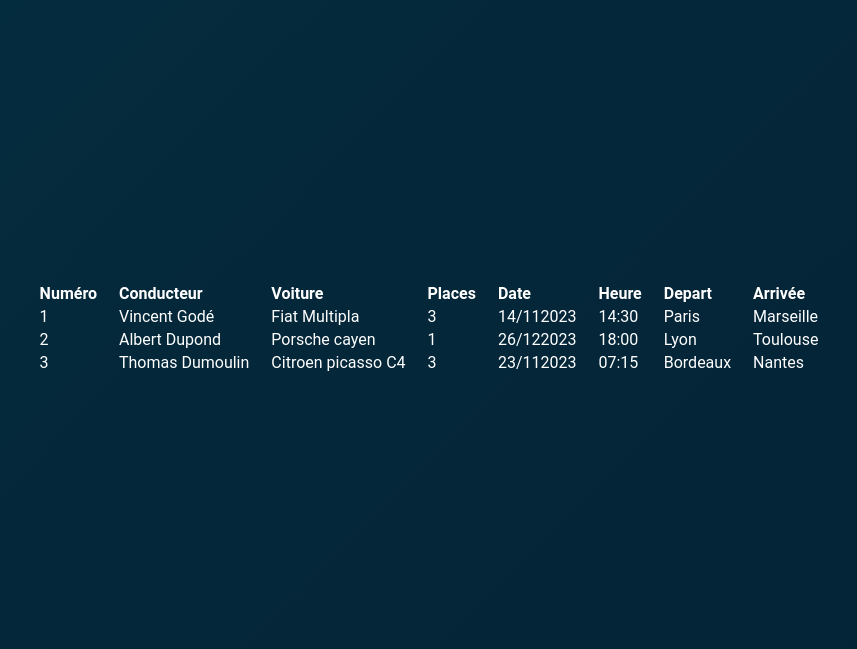
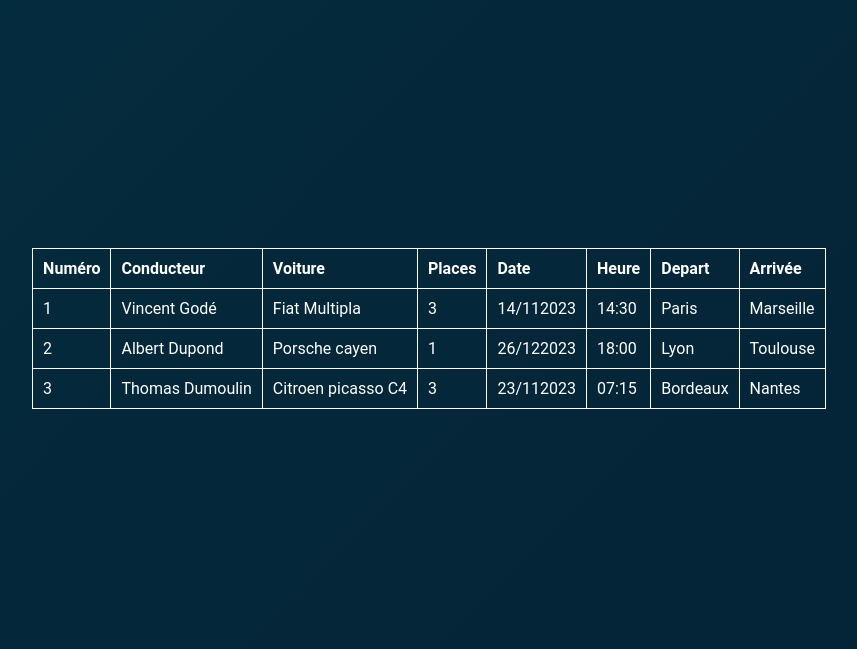
Before and after one commit to Eld0d0/UE-L312-2023-carpooling, a PHP site: page /adds_read.php in a window 1280 px wide. Shown: the top 649 px of the page, without its empty margins (211-1068 px from the left). Run offline with PHP 8.4, Linux system fonts and the light colour scheme; data comes from the database, SQL or seed files in the repository; data that the repository does not hold is empty.

Commit message:
[Relation-Users-Others] : table styling for easier reading

```diff
--- a/css/form.css
+++ b/css/form.css
@@ -90,11 +90,15 @@
     cursor: pointer;
 }
 
-td,
-th {
-    padding-inline: 10px;
+table,
+th,
+td {
+    border: 1px solid;
+    border-collapse: collapse;
+    padding: 10px;
     text-align: left;
 }
+
 
 @media screen and (max-width: 1000px) {
     form {
```
